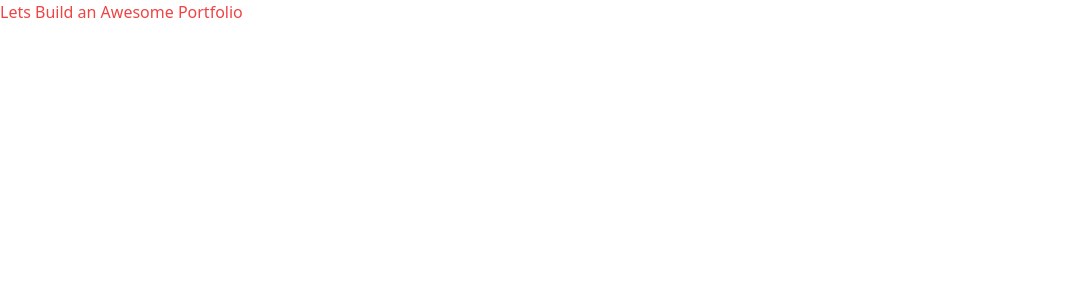
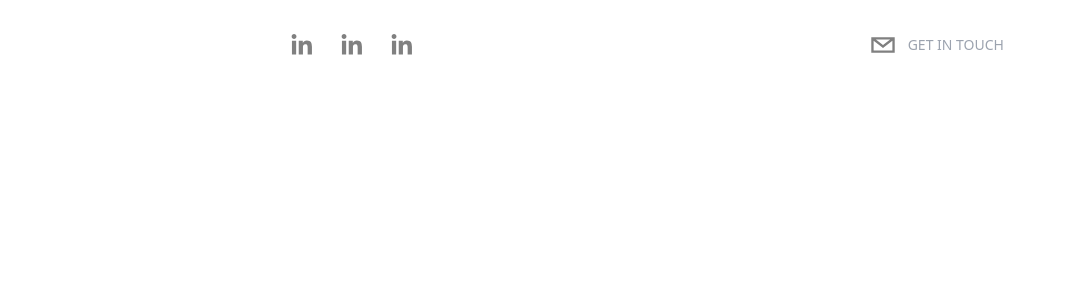
Before and after one commit to rohmatsyam/portfolio_sanity, a Next.js app: page / in a window 1280 px wide. Shown: the top 300 px of the page, without its empty margins (0-1065 px from the left). Built offline with nearby package versions, Linux system fonts and the light colour scheme.

Commit message:
"Implementing Header Section"

```diff
--- /dev/null
+++ b/components/Header.tsx
@@ -0,0 +1,43 @@
+import React from "react";
+import { SocialIcon } from "react-social-icons";
+
+type Props = {};
+
+const Header = (props: Props) => {
+  return (
+    <header className="p-5 sticky top-0 flex items-start justify-between max-w-3xl mx-auto z-20 xl:items-center">
+      <div className="flex flex-row items-center">
+        {/* social icon */}
+        <SocialIcon
+          url="https://www.linkedin.com/in/rohmat-syamsul-huda-70935619b"
+          fgColor="gray"
+          bgColor="transparent"
+        />
+        <SocialIcon
+          url="https://www.linkedin.com/in/rohmat-syamsul-huda-70935619b"
+          fgColor="gray"
+          bgColor="transparent"
+        />
+        <SocialIcon
+          url="https://www.linkedin.com/in/rohmat-syamsul-huda-70935619b"
+          fgColor="gray"
+          bgColor="transparent"
+        />
+      </div>
+
+      <div className="flex flex-row items-center text-gray-300 cursor-pointer">
+        <SocialIcon
+          className="cursor-pointer"
+          network="email"
+          fgColor="gray"
+          bgColor="transparent"
+        />
+        <p className="uppercase hidden md:inline-flex text-sm text-gray-400">
+          Get In Touch
+        </p>
+      </div>
+    </header>
+  );
+};
+
+export default Header;
--- a/package.json
+++ b/package.json
@@ -11,7 +11,8 @@
   "dependencies": {
     "next": "12.3.1",
     "react": "18.2.0",
-    "react-dom": "18.2.0"
+    "react-dom": "18.2.0",
+    "react-social-icons": "^5.14.0"
   },
   "devDependencies": {
     "@types/node": "18.7.23",
--- a/pages/index.tsx
+++ b/pages/index.tsx
@@ -1,5 +1,6 @@
 import type { NextPage } from "next";
 import Head from "next/head";
+import Header from "../components/Header";
 
 const Home: NextPage = () => {
   return (
@@ -8,7 +9,20 @@
         <title>Rohmat Portfolio</title>
       </Head>
 
-      <h1 className="text-red-500">Lets Build an Awesome Portfolio</h1>
+      {/* Header */}
+      <Header />
+
+      {/* Hero */}
+
+      {/* About */}
+
+      {/* Experience */}
+
+      {/* Skills */}
+
+      {/* Project */}
+
+      {/* Contact me */}
     </div>
   );
 };
```
Also changed, not shown: 1 other file (tests, documents, lock files or other folders).
